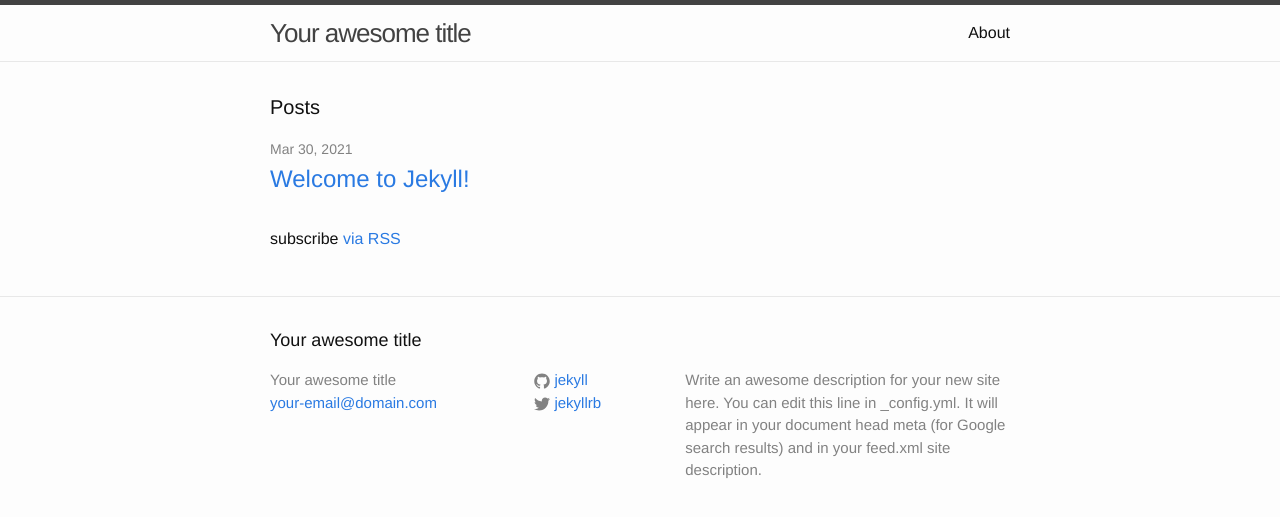
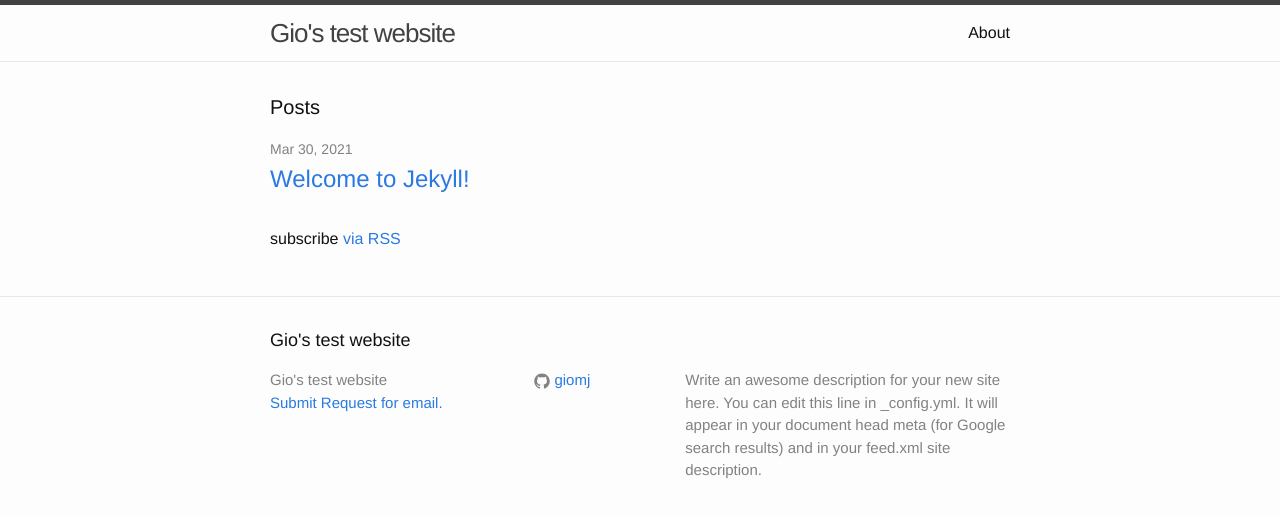
Before and after one commit to giomj/giomj.github.io, a Jekyll site: the page built from index.html, in a window 1280 px wide. Shown: the top 517 px of the page. Built offline with Jekyll 4.4.1, drawn with Linux system fonts in a browser that asks for light colours.

Commit message:
Update _config.yml

```diff
--- a/_config.yml
+++ b/_config.yml
@@ -6,16 +6,15 @@
 # 'jekyll serve'. If you change this file, please restart the server process.
 
 # Site settings
-title: Your awesome title
-email: your-email@domain.com
+title: Gio's test website
+email: Submit Request for email.
 description: > # this means to ignore newlines until "baseurl:"
   Write an awesome description for your new site here. You can edit this
   line in _config.yml. It will appear in your document head meta (for
   Google search results) and in your feed.xml site description.
 baseurl: "" # the subpath of your site, e.g. /blog
-url: "http://yourdomain.com" # the base hostname & protocol for your site
-twitter_username: jekyllrb
-github_username:  jekyll
+url: "https://giomj.github.io" # the base hostname & protocol for your site
+github_username:  giomj
 
 # Build settings
 markdown: kramdown
```
